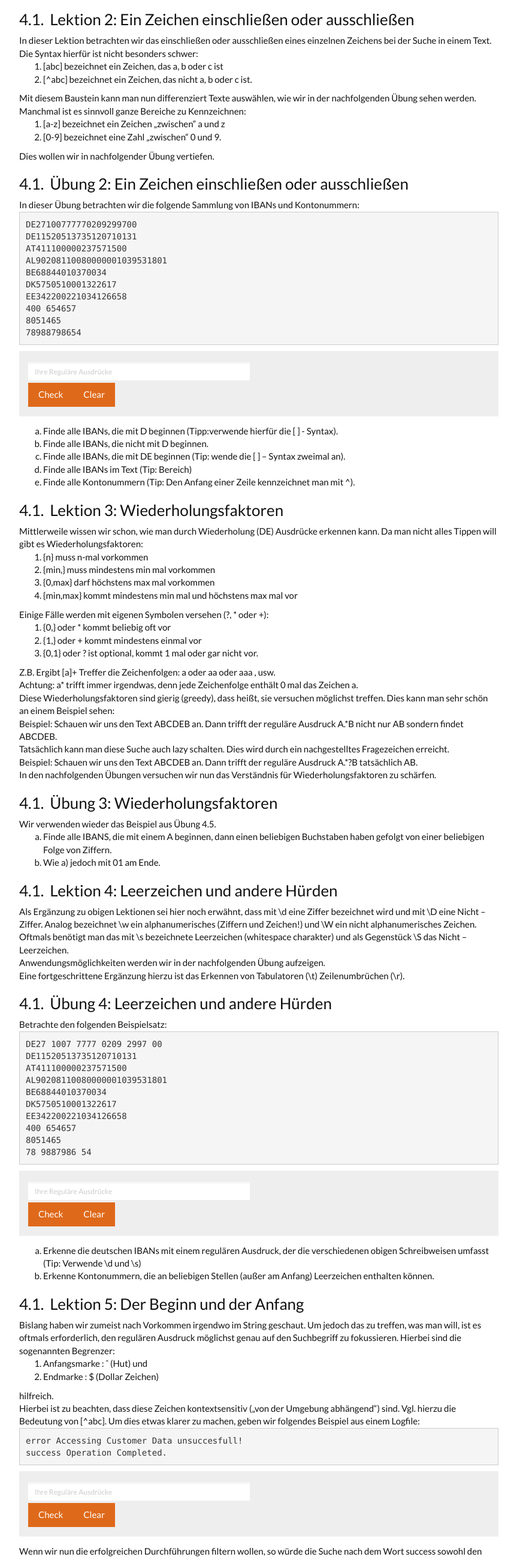
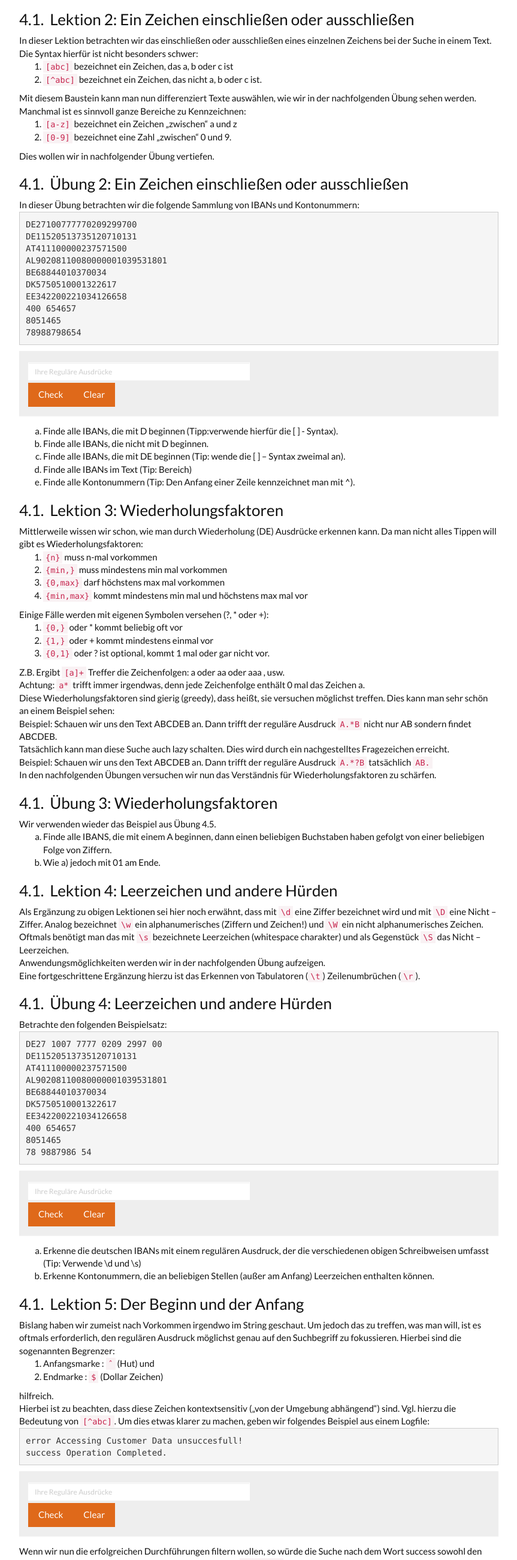
Before and after one commit to aleksandarkovacevic30/renesto.github.io, a plain HTML site: page index.html in a window 1280 px wide. Shown: the part 2042-4642 px from the top of the page at 60% size, without its empty margins (208-1071 px from the left). Drawn offline with Linux system fonts and the light colour scheme.

Commit message:
Added inline code formatting

```diff
--- a/index.html
+++ b/index.html
@@ -255,14 +255,14 @@ MT103
 In dieser Lektion betrachten wir das einschließen oder ausschließen eines einzelnen Zeichens bei der Suche in einem Text.
 Die Syntax hierfür ist nicht besonders schwer:
 <ol>
-  <li>[abc] bezeichnet ein Zeichen, das a, b oder c ist</li>
-<li>[^abc] bezeichnet ein Zeichen, das nicht a, b oder c ist.</li>
+  <li><code>[abc]</code> bezeichnet ein Zeichen, das a, b oder c ist</li>
+<li><code>[^abc]</code> bezeichnet ein Zeichen, das nicht a, b oder c ist.</li>
 </ol>
 Mit diesem Baustein kann man nun differenziert Texte auswählen, wie wir in der nachfolgenden Übung sehen werden.
 Manchmal ist es sinnvoll ganze Bereiche zu Kennzeichnen:
 <ol>
-  <li>[a-z] bezeichnet ein Zeichen „zwischen“ a und z</li>
-  <li>[0-9] bezeichnet eine Zahl „zwischen“ 0 und 9.</li>
+  <li><code>[a-z]</code> bezeichnet ein Zeichen „zwischen“ a und z</li>
+  <li><code>[0-9]</code> bezeichnet eine Zahl „zwischen“ 0 und 9.</li>
 </ol>
 
 Dies wollen wir in nachfolgender Übung vertiefen.
@@ -313,27 +313,27 @@ EE342200221034126658
 <div class="content">
 Mittlerweile wissen wir schon, wie man durch Wiederholung (DE) Ausdrücke erkennen kann. Da man nicht alles Tippen will gibt es Wiederholungsfaktoren:
 <ol>
-<li>{n}  muss n-mal vorkommen</li>
-<li>{min,} muss mindestens min mal vorkommen</li>
-<li>{0,max} darf höchstens max mal vorkommen</li>
-<li>{min,max} kommt mindestens min mal und höchstens max mal vor</li>
+<li><code>{n}</code>  muss n-mal vorkommen</li>
+<li><code>{min,}</code> muss mindestens min mal vorkommen</li>
+<li><code>{0,max}</code> darf höchstens max mal vorkommen</li>
+<li><code>{min,max}</code> kommt mindestens min mal und höchstens max mal vor</li>
 </ol>
 
 Einige Fälle werden mit eigenen Symbolen versehen (?, * oder +):
 
 <ol>
-<li>{0,} oder * kommt beliebig oft vor</li>
-<li>{1,} oder + kommt mindestens einmal vor</li>
-<li>{0,1}  oder ? ist optional, kommt 1 mal oder gar nicht vor.</li>
+<li><code>{0,}</code> oder * kommt beliebig oft vor</li>
+<li><code>{1,}</code> oder + kommt mindestens einmal vor</li>
+<li><code>{0,1}</code>  oder ? ist optional, kommt 1 mal oder gar nicht vor.</li>
 </ol>
 
-Z.B. Ergibt [a]+ Treffer die Zeichenfolgen: a oder aa oder aaa , usw.</br>
-Achtung: a*  trifft immer irgendwas, denn jede Zeichenfolge enthält 0 mal das Zeichen a.</br>
+Z.B. Ergibt <code>[a]+</code> Treffer die Zeichenfolgen: a oder aa oder aaa , usw.</br>
+Achtung: <code>a*</code>  trifft immer irgendwas, denn jede Zeichenfolge enthält 0 mal das Zeichen a.</br>
 
 Diese Wiederholungsfaktoren sind gierig (greedy), dass heißt, sie versuchen möglichst treffen. Dies kann man sehr schön an einem Beispiel sehen:</br>
-Beispiel: Schauen wir uns den Text ABCDEB an. Dann trifft der reguläre Ausdruck A.*B nicht nur AB sondern findet ABCDEB.</br>
+Beispiel: Schauen wir uns den Text ABCDEB an. Dann trifft der reguläre Ausdruck <code>A.*B</code> nicht nur AB sondern findet ABCDEB.</br>
 Tatsächlich kann man diese Suche auch lazy schalten. Dies wird durch ein nachgestelltes Fragezeichen erreicht.</br>
-Beispiel: Schauen wir uns den Text ABCDEB an. Dann trifft der reguläre Ausdruck A.*?B tatsächlich AB.</br>
+Beispiel: Schauen wir uns den Text ABCDEB an. Dann trifft der reguläre Ausdruck <code>A.*?B</code> tatsächlich <code>AB.</code></br>
 In den nachfolgenden Übungen versuchen wir nun das Verständnis für Wiederholungsfaktoren zu schärfen.</br>
 </div>
 
@@ -349,10 +349,10 @@ Wir verwenden wieder das Beispiel aus Übung 4.5.
 
 <h3>Lektion 4: Leerzeichen und andere Hürden</h3>
 <div class="content">
-Als Ergänzung zu obigen Lektionen sei hier noch erwähnt, dass mit \d eine Ziffer bezeichnet wird und mit \D eine Nicht – Ziffer. Analog bezeichnet \w ein alphanumerisches (Ziffern und Zeichen!) und \W ein nicht alphanumerisches Zeichen.</br>
-Oftmals benötigt man das mit \s bezeichnete Leerzeichen (whitespace charakter) und als Gegenstück  \S das Nicht – Leerzeichen.</br>
+Als Ergänzung zu obigen Lektionen sei hier noch erwähnt, dass mit <code>\d</code> eine Ziffer bezeichnet wird und mit <code>\D</code> eine Nicht – Ziffer. Analog bezeichnet <code>\w</code> ein alphanumerisches (Ziffern und Zeichen!) und <code>\W</code> ein nicht alphanumerisches Zeichen.</br>
+Oftmals benötigt man das mit <code>\s</code> bezeichnete Leerzeichen (whitespace charakter) und als Gegenstück <code>\S</code> das Nicht – Leerzeichen.</br>
 Anwendungsmöglichkeiten werden wir in der nachfolgenden Übung aufzeigen.</br>
-Eine fortgeschrittene Ergänzung hierzu ist das Erkennen von Tabulatoren (\t) Zeilenumbrüchen (\r).</br>
+Eine fortgeschrittene Ergänzung hierzu ist das Erkennen von Tabulatoren (<code>\t</code>) Zeilenumbrüchen (<code>\r</code>).</br>
 </div>
 <h3>Übung 4: Leerzeichen und andere Hürden</h3>
 <div class="content">
@@ -395,12 +395,12 @@ EE342200221034126658
 <div class="content">
 Bislang haben wir zumeist nach Vorkommen irgendwo im String geschaut. Um jedoch das zu treffen, was man will, ist es oftmals erforderlich, den regulären Ausdruck möglichst genau auf den Suchbegriff zu fokussieren. Hierbei sind die sogenannten Begrenzer:
 <ol>
-<li>Anfangsmarke : ˆ (Hut) und</li>
-<li>Endmarke   : $ (Dollar Zeichen)</li>
+<li>Anfangsmarke : <code>ˆ</code> (Hut) und</li>
+<li>Endmarke   : <code>$</code> (Dollar Zeichen)</li>
 </ol>
 hilfreich.</br>
 
-Hierbei ist zu beachten, dass diese Zeichen kontextsensitiv („von der Umgebung abhängend“) sind. Vgl. hierzu die Bedeutung von [^abc].
+Hierbei ist zu beachten, dass diese Zeichen kontextsensitiv („von der Umgebung abhängend“) sind. Vgl. hierzu die Bedeutung von <code>[^abc]</code>.
 Um dies etwas klarer zu machen, geben wir folgendes Beispiel aus einem Logfile:
 </div>
 <div>
@@ -422,7 +422,7 @@ success Operation Completed.
 </div>
 </div>
 <div class="content">
-Wenn wir nun die erfolgreichen Durchführungen filtern wollen, so würde die Suche nach dem Wort success sowohl den ersten als auch den zweiten Text treffen. Die Suche nach ^success wäre allerdings dann wieder eindeutig.
+Wenn wir nun die erfolgreichen Durchführungen filtern wollen, so würde die Suche nach dem Wort success sowohl den ersten als auch den zweiten Text treffen. Die Suche nach <code>^success</code> wäre allerdings dann wieder eindeutig.
 </div>
 
 <h3>Übung 5: Der Beginn und der Anfang</h3>
@@ -489,13 +489,18 @@ KEYBUS33FEX
 Sogenannte Gruppierungen ermöglichen es insbesondere, Teildaten für eine weitere Verarbeitung auszuschneiden. Diese Gruppen werden durch Klammern gebildet. </br>
 Das folgende Beispiel zeigt die Möglichkeiten für eine BIC6. Nehmen wir die BIC6 COBADE. Diese können wir mit dem regulären Ausdruck ^(.{4})(.{2})$ in zwei Gruppen zerlegt werden die erste enthält dann COBA und die zweite Gruppe enthält DE.</br>
 </br>
-Diese Gruppen können auch verschachtelt auftreten (Klammer in Klammer). Im Beispiel ergibt der beispielhafte Ausdruck ^(.{4}(.{2}))$ als „äußere Gruppe“ COBADE und als „innere Gruppe“ DE.</br>
-Eine Erweiterung ergibt sich, wenn man bedingte Gruppierung zulässt. Bedingungen werden in Klammern durch das „pipe“ Symbol dargestellt. Im vorhergehenden Beispiel könnte man mit ^(.{4}(DE|IT))$ zwar im gegebenen Einzelfall das vorhergehende Ergebnis erzeugen würde aber z.B. CITIUS ignorieren.</br>
-Es ist weiterhin möglich diese Ausdrücke zu referenzieren. Im Beispiel oben^\1(.{4})\1(.{2})$. Mit diesem Instrument können wir Ersetzen – Operationen durchführen. Dies ist allerdings Sprachabhängig.
+Diese Gruppen können auch verschachtelt auftreten (Klammer in Klammer). Im Beispiel ergibt der beispielhafte Ausdruck <code>^(.{4}(.{2}))$</code> als „äußere Gruppe“ COBADE und als „innere Gruppe“ DE.</br>
+Eine Erweiterung ergibt sich, wenn man bedingte Gruppierung zulässt. Bedingungen werden in Klammern durch das „pipe“ Symbol dargestellt. </br>
+Im vorhergehenden Beispiel könnte man mit
+<code>^(.{4}(DE|IT))$</code>
+ zwar im gegebenen Einzelfall das vorhergehende Ergebnis erzeugen würde aber z.B. CITIUS ignorieren.</br>
+Es ist weiterhin möglich diese Ausdrücke zu referenzieren. Im Beispiel oben
+<code>^\1(.{4})\1(.{2})$
+</code>.
+Mit diesem Instrument können wir Ersetzen – Operationen durchführen. Dies ist allerdings Sprachabhängig.
 </div>
 
 
-=====================
 
 <!--
 <div class="panel panel-default">
```
